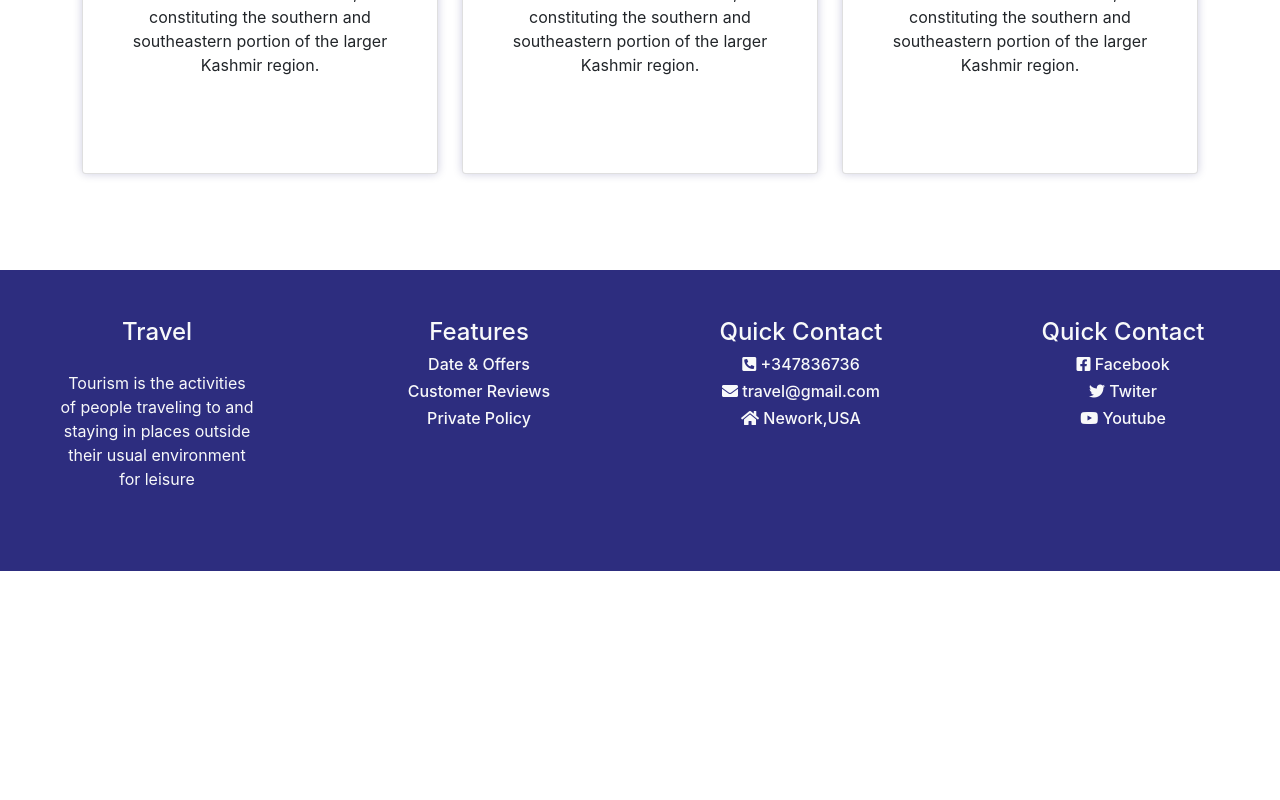
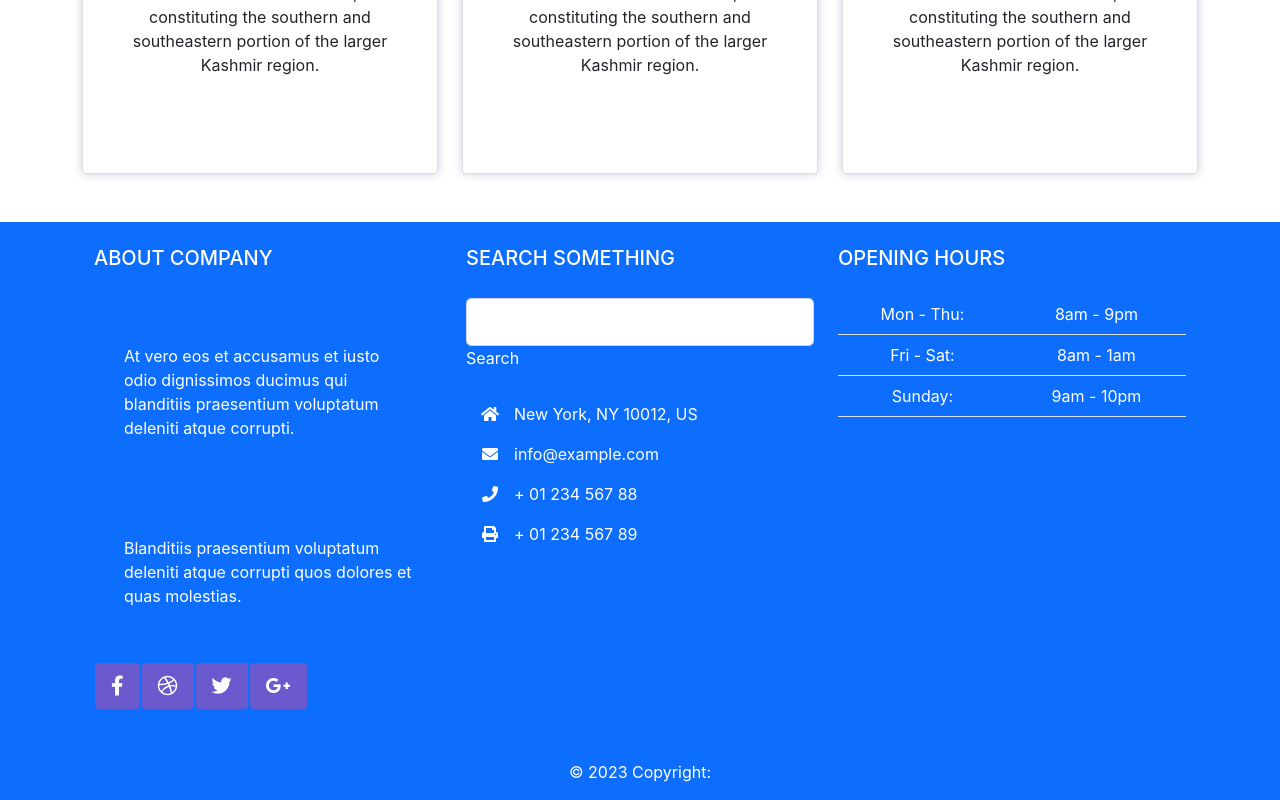
Before and after one commit to ibrahimhossain01752/travel-client, a React (Create React App) app: page / in a window 1280 px wide. Shown: the part 2004-2804 px from the top of the page. Before the commit the page ends 2575 px from the top, so only its background shows below. Built offline with nearby package versions, Linux system fonts and the light colour scheme; no server answers.

Commit message:
footer updated

```diff
--- a/src/Footer/Footer.js
+++ b/src/Footer/Footer.js
@@ -3,39 +3,103 @@ import './Footer.css';
 
 const Footer = () => {
     return (
-        <div class="row row-cols-1 row-cols-md-4 g-2 text-light pt-5">
-            <div class="col bg p-5">
-                <div class=" h-100 bg ">
-                    <h4>Travel</h4>
-                    <p className="p-3">Tourism is the activities of people traveling to and staying in places outside their usual environment for leisure</p>
+        <div class=" ">
 
-                </div>
+        <footer class="text-white text-center text-lg-start bg-primary">
+        {/* <!-- Grid container --> */}
+        <div class="container p-4">
+          {/* <!--Grid row--> */}
+          <div class="row ">
+            {/* <!--Grid column--> */}
+            <div class="col-lg-4 col-md-12 mb-4 mb-md-0">
+              <h5 class="text-uppercase mb-4">About company</h5>
+
+              <p>
+                At vero eos et accusamus et iusto odio dignissimos ducimus qui blanditiis praesentium
+                voluptatum deleniti atque corrupti.
+              </p>
+
+              <p>
+                Blanditiis praesentium voluptatum deleniti atque corrupti quos dolores et quas
+                molestias.
+              </p>
+
+              <div class="mt-4">
+
+                <a type="button" class="btn btn-floating btn-primary btn-lg"><i class="fab fa-facebook-f"></i></a>
+
+                <a type="button" class="btn btn-floating btn-primary btn-lg"><i class="fab fa-dribbble"></i></a>
+
+                <a type="button" class="btn btn-floating btn-primary btn-lg"><i class="fab fa-twitter"></i></a>
+
+                <a type="button" class="btn btn-floating btn-primary btn-lg"><i class="fab fa-google-plus-g"></i></a>
+
+              </div>
             </div>
-            <div class="col bg">
-                <div class=" h-100 bg p-5">
-                    <h4>Features</h4>
-                    <h6>Date & Offers</h6>
-                    <h6>Customer Reviews</h6>
-                    <h6>Private Policy</h6>
-                </div>
+            {/* <!--Grid column--> */}
+
+            {/* <!--Grid column--> */}
+            <div class="col-lg-4 col-md-6 mb-4 mb-md-0">
+              <h5 class="text-uppercase mb-4 pb-1">Search something</h5>
+
+              <div class="form-outline form-white mb-4">
+                <input type="text" id="formControlLg" class="form-control form-control-lg" />
+                <label class="form-label" for="formControlLg">Search</label>
+              </div>
+
+              <ul class="fa-ul">
+                <li class="mb-3">
+                  <span class="fa-li"><i class="fas fa-home"></i></span><span class="ms-2">New York, NY 10012, US</span>
+                </li>
+                <li class="mb-3">
+                  <span class="fa-li"><i class="fas fa-envelope"></i></span><span class="ms-2">info@example.com</span>
+                </li>
+                <li class="mb-3">
+                  <span class="fa-li"><i class="fas fa-phone"></i></span><span class="ms-2">+ 01 234 567 88</span>
+                </li>
+                <li class="mb-3">
+                  <span class="fa-li"><i class="fas fa-print"></i></span><span class="ms-2">+ 01 234 567 89</span>
+                </li>
+              </ul>
             </div>
-            <div class="col bg ">
-                <div class=" h-100 bg p-5">
-                    <h4>Quick Contact</h4>
-                    <h6 > <i class="fas fa-phone-square-alt"></i> +347836736 </h6>
-                    <h6> <i class="fas fa-envelope"></i> travel@gmail.com</h6>
-                    <h6> <i class="fas fa-home"></i> Nework,USA</h6>
-                </div>
+            {/* <!--Grid column--> */}
+
+            {/* <!--Grid column--> */}
+            <div class="col-lg-4 col-md-6 mb-4 mb-md-0">
+              <h5 class="text-uppercase mb-4">Opening hours</h5>
+
+              <table class="table text-center text-white">
+                <tbody class="font-weight-normal">
+                  <tr>
+                    <td>Mon - Thu:</td>
+                    <td>8am - 9pm</td>
+                  </tr>
+                  <tr>
+                    <td>Fri - Sat:</td>
+                    <td>8am - 1am</td>
+                  </tr>
+                  <tr>
+                    <td>Sunday:</td>
+                    <td>9am - 10pm</td>
+                  </tr>
+                </tbody>
+              </table>
             </div>
-            <div class="col bg ">
-                <div class=" h-100 bg p-5">
-                    <h4>Quick Contact</h4>
-                    <h6> <i class="fab fa-facebook-square"></i> Facebook </h6>
-                    <h6> <i class="fab fa-twitter"></i> Twiter</h6>
-                    <h6> <i class="fab fa-youtube"></i> Youtube</h6>
-                </div>
-            </div>
+            {/* <!--Grid column--> */}
+          </div>
+          {/* <!--Grid row--> */}
         </div>
+        {/* <!-- Grid container --> */}
+
+        {/* <!-- Copyright --> */}
+        <div class="text-center p-3">
+          © 2023 Copyright:
+          {/* <a class="text-white" href="https://mdbootstrap.com/">MDBootstrap.com</a> */}
+        </div>
+        {/* <!-- Copyright --> */}
+      </footer>
+
+    </div>
     );
 };
 
```
